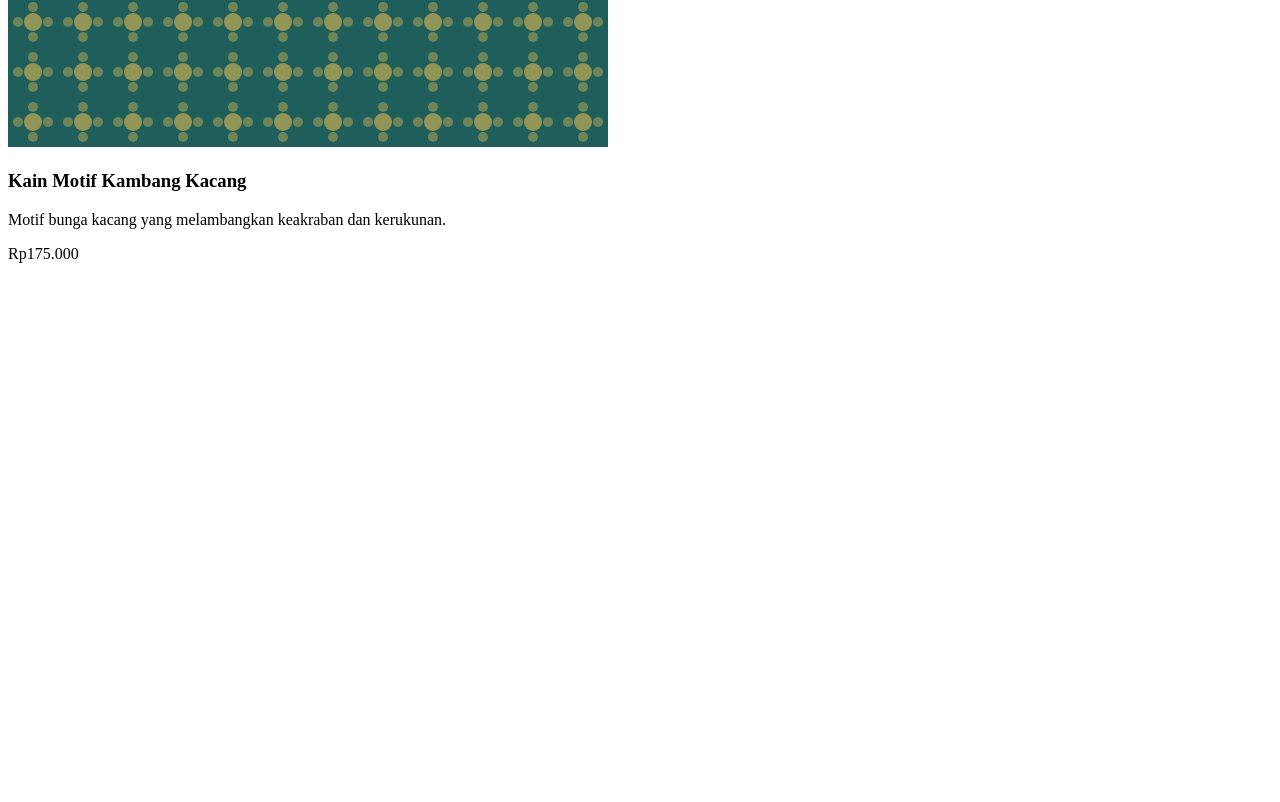
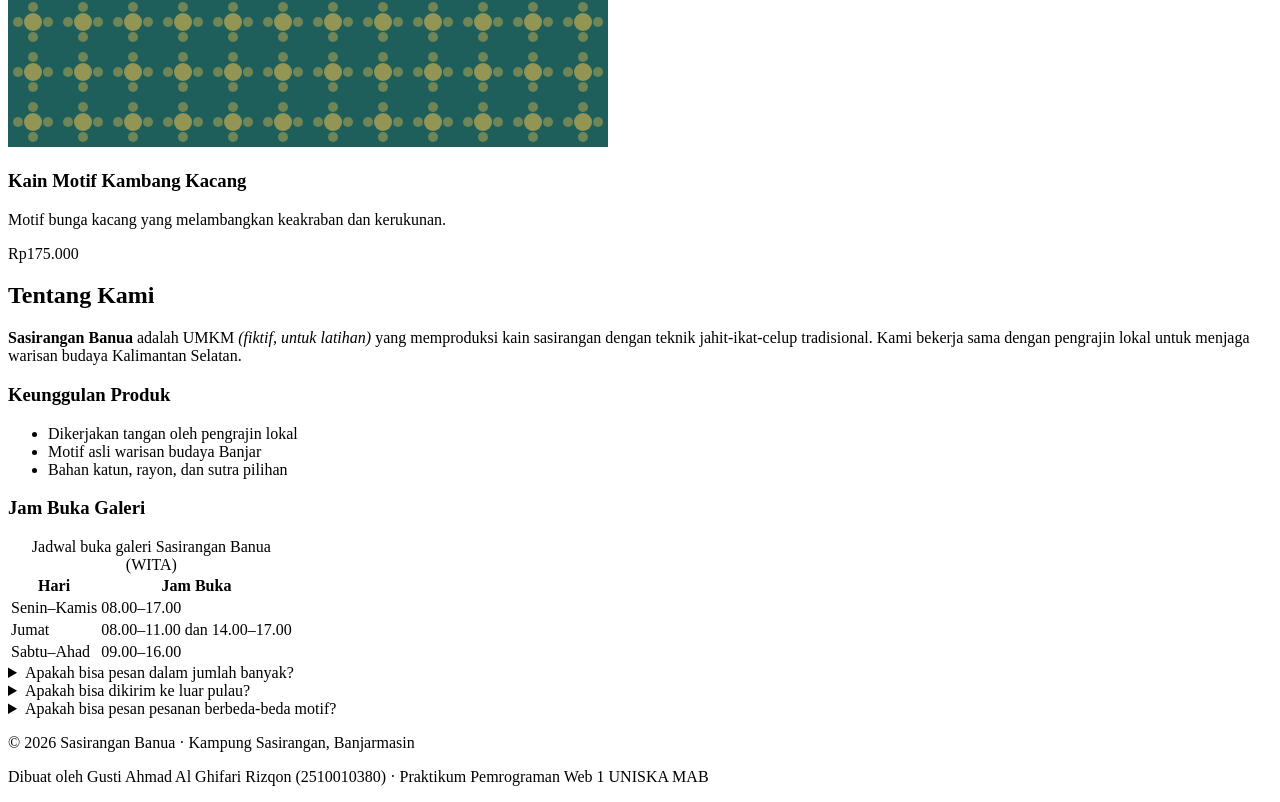
Before and after one commit to ridhoponsel46-ops/web1_2510010369, a plain HTML site: page index.html in a window 1280 px wide. Shown: the part 1126-1928 px from the top of the page. Before the commit the page ends 1405 px from the top, so only its background shows below. Drawn offline with Linux system fonts and the light colour scheme.

Commit message:
Tambah bagian tentang dan tabel jam buka.

```diff
--- a/index.html
+++ b/index.html
@@ -56,4 +56,63 @@
                  <!-- Tambahkan minimal 4 kartu lagi dengan pola yang sama -->
             </div>
          </section>
+         <!-- ========== TENTANG ========== -->
+  <section class="bagian" id="tentang">
+    <h2>Tentang Kami</h2>
+    <p><strong>Sasirangan Banua</strong> adalah UMKM <em>(fiktif, untuk latihan)</em> yang
+      memproduksi kain sasirangan dengan teknik jahit-ikat-celup tradisional. Kami bekerja sama
+      dengan pengrajin lokal untuk menjaga warisan budaya Kalimantan Selatan.</p>
+
+    <h3>Keunggulan Produk</h3>
+    <ul>
+      <li>Dikerjakan tangan oleh pengrajin lokal</li>
+      <li>Motif asli warisan budaya Banjar</li>
+      <li>Bahan katun, rayon, dan sutra pilihan</li>
+    </ul>
+
+    <h3>Jam Buka Galeri</h3>
+    <table>
+      <caption>Jadwal buka galeri Sasirangan Banua (WITA)</caption>
+      <thead>
+        <tr>
+          <th scope="col">Hari</th>
+          <th scope="col">Jam Buka</th>
+        </tr>
+      </thead>
+      <tbody>
+        <tr>
+          <td>Senin–Kamis</td>
+          <td>08.00–17.00</td>
+        </tr>
+        <tr>
+          <td>Jumat</td>
+          <td>08.00–11.00 dan 14.00–17.00</td>
+        </tr>
+        <tr>
+          <td>Sabtu–Ahad</td>
+          <td>09.00–16.00</td>
+        </tr>
+      </tbody>
+    </table>
+  </section>
+
+  <details>
+  <summary>Apakah bisa pesan dalam jumlah banyak?</summary>
+  <p>Bisa. Untuk pemesanan di atas 20 helai, silakan hubungi kami melalui WhatsApp.</p>
+  </details>
+  <details>
+  <summary>Apakah bisa dikirim ke luar pulau?</summary>
+  <p>Bisa. Untuk pemesanan luar pulau, silakan hubungi kami melalui WhatsApp.</p>
+  </details>
+  <details>
+  <summary>Apakah bisa pesan pesanan berbeda-beda motif?</summary>
+  <p>Bisa. Untuk pemesanan dengan motif berbeda, silakan isi formulir pemesanan pada bagian catatan tambahan.</p>
+  </details>
+</main>
+
+    <!-- ========== FOOTER ========== -->
+  <footer class="footer-situs">
+    <p>&copy; 2026 Sasirangan Banua &middot; Kampung Sasirangan, Banjarmasin</p>
+    <p>Dibuat oleh Gusti Ahmad Al Ghifari Rizqon (2510010380) &middot; Praktikum Pemrograman Web 1 UNISKA MAB</p>
+  </footer>
     </html>
```
